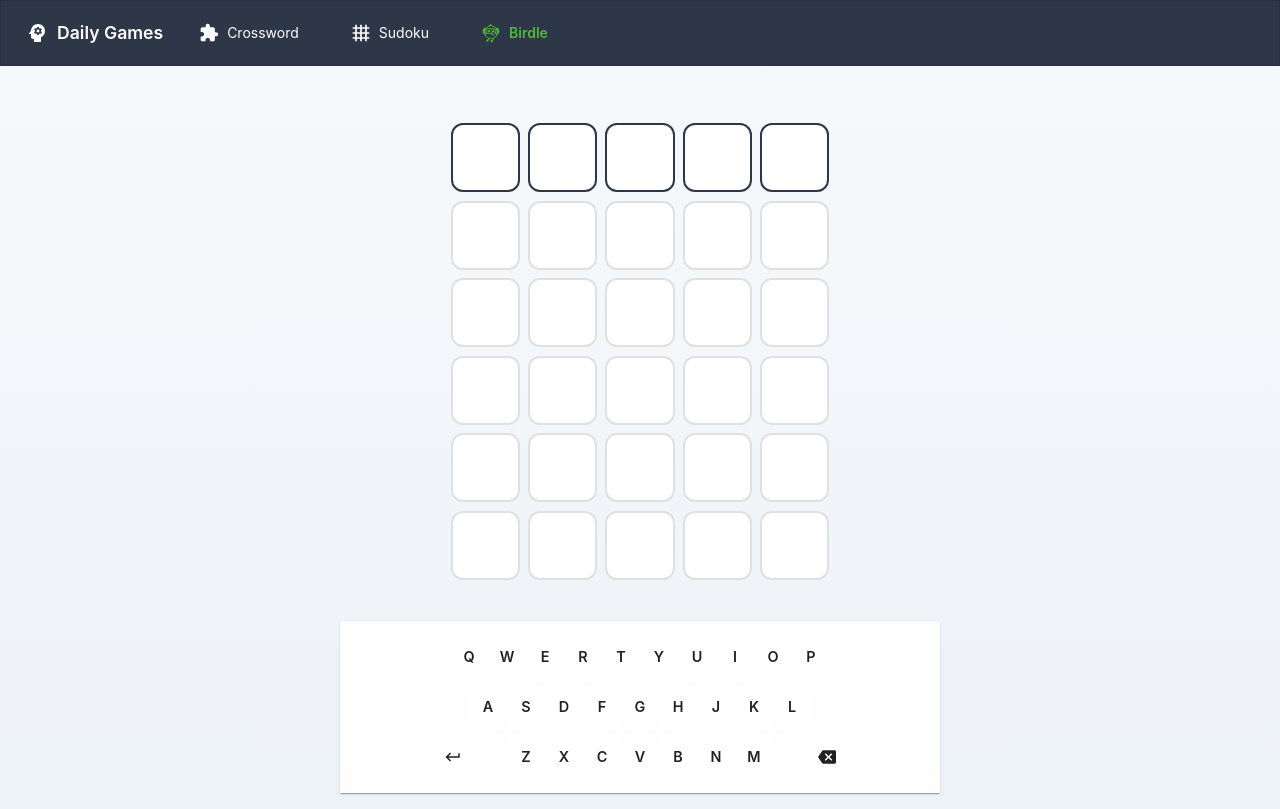
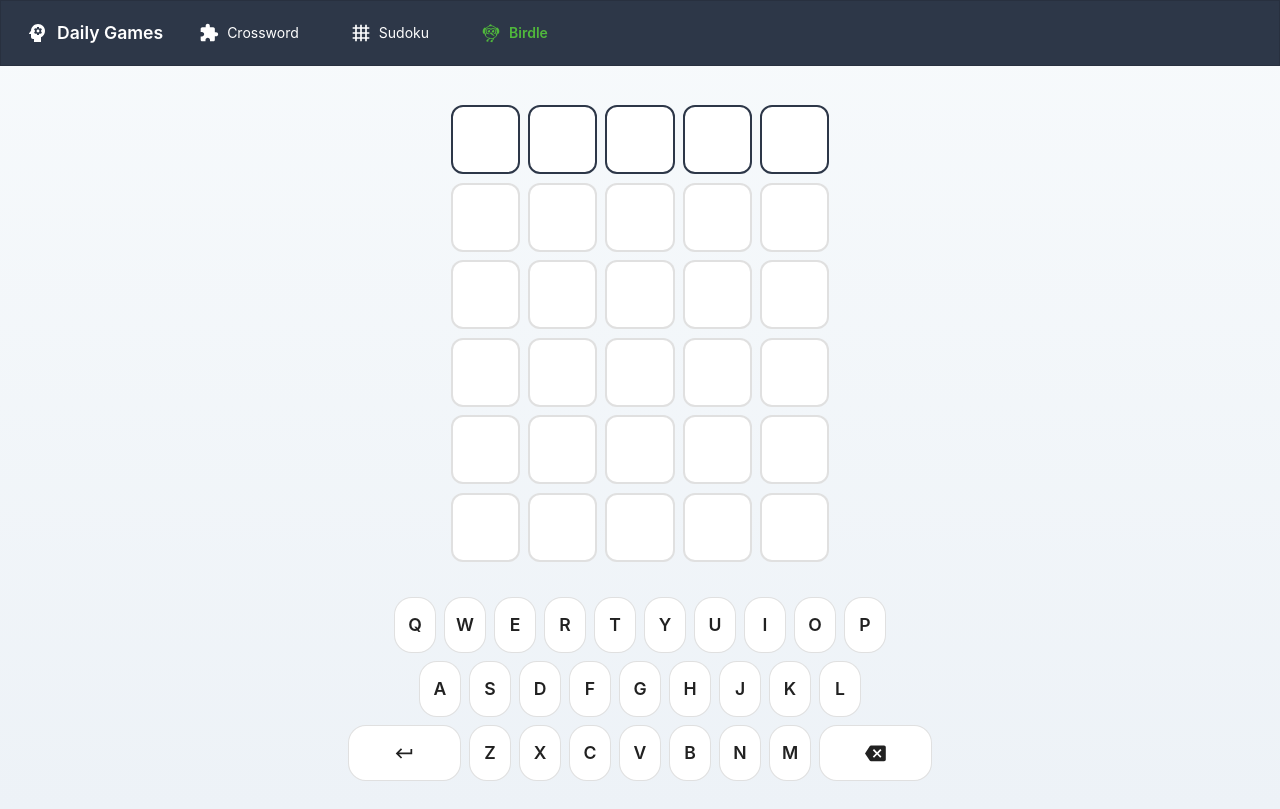
Before and after one commit to MChartier/daily-games, a React (Create React App) app: page /games/birdle in a window 1280 px wide. Both pictures are taken after a click on the button "Play Now". Built offline with nearby package versions, Linux system fonts and the light colour scheme.

Commit message:
Control style improvements across games

```diff
--- a/src/games/sudoku/Sudoku.tsx
+++ b/src/games/sudoku/Sudoku.tsx
@@ -198,19 +198,19 @@ export const Sudoku: React.FC = () => {
             }}>
                 {/* Board Section */}
                 <Box sx={{
-                    flex: 1,
+                    flex: '1 1 auto',
+                    minHeight: 0,
                     width: '100%',
                     display: 'flex',
                     flexDirection: 'column',
                     alignItems: 'center',
                     justifyContent: 'center',
-                    overflow: 'auto',
                 }}>
                     <Box sx={{
                         position: 'relative',
                         width: {
-                            xs: 'min(100%, calc(100vh - 56px - 30vh - 16px))',
-                            sm: 'min(100%, calc(100vh - 64px - 30vh - 32px))',
+                            xs: 'min(100%, calc(100vh - 56px - 250px))',
+                            sm: 'min(100%, calc(100vh - 64px - 280px))',
                         },
                         aspectRatio: '1/1',
                     }}>
@@ -225,16 +225,11 @@ export const Sudoku: React.FC = () => {
                 {/* Controls Section */}
                 <Box sx={{
                     width: '100%',
+                    flex: '0 0 auto',
                     display: 'flex',
                     flexDirection: 'column',
                     alignItems: 'center',
-                    bgcolor: (theme) => theme.palette.mode === 'light'
-                        ? 'rgba(255, 255, 255, 0.9)'
-                        : 'rgba(18, 18, 18, 0.9)',
-                    backdropFilter: 'blur(8px)',
-                    borderTopLeftRadius: 2,
-                    borderTopRightRadius: 2,
-                    boxShadow: 1,
+                    mt: 'auto',
                     px: { xs: 1, sm: 2 },
                     py: { xs: 1, sm: 1.5 },
                 }}>
--- a/src/games/sudoku/components/NumberPad.tsx
+++ b/src/games/sudoku/components/NumberPad.tsx
@@ -31,31 +31,31 @@ export const NumberPad: React.FC<NumberPadProps> = ({
     const buttonStyle = {
         width: '100%',
         height: '100%',
-        bgcolor: 'action.hover',
         borderRadius: 1,
+        bgcolor: 'background.paper',
+        border: 1,
+        borderColor: 'divider',
         '&:hover': {
-            bgcolor: 'action.selected',
+            bgcolor: 'action.hover',
         },
     };
 
     return (
         <Grid
             container
-            rowSpacing={1.5}
-            columnSpacing={1.5}
+            rowSpacing={1}
+            columnSpacing={1}
             sx={{
                 width: '100%',
-                height: '100%',
-                maxWidth: '320px',
-                maxHeight: '240px',
+                maxWidth: { xs: '100%', sm: '800px' },
                 mx: 'auto',
                 '& .MuiGrid-item': {
-                    height: 'calc((100% - 32px) / 4)', // (container height - total gap) / number of rows
                     display: 'flex',
                 },
                 '& .MuiIconButton-root': {
                     flex: 1,
                     fontSize: { xs: '1.25rem', sm: '1.5rem' },
+                    height: { xs: '40px', sm: '48px' },
                 },
                 '& .MuiSvgIcon-root': {
                     fontSize: { xs: '1.25rem', sm: '1.5rem' },
--- a/src/games/wordle/Birdle.tsx
+++ b/src/games/wordle/Birdle.tsx
@@ -286,20 +286,17 @@ export const Birdle: React.FC = () => {
                     display: 'flex',
                     flexDirection: 'column',
                     alignItems: 'center',
-                    bgcolor: (theme) => theme.palette.mode === 'light'
-                        ? 'rgba(255, 255, 255, 0.9)'
-                        : 'rgba(18, 18, 18, 0.9)',
-                    backdropFilter: 'blur(8px)',
-                    borderTopLeftRadius: 2,
-                    borderTopRightRadius: 2,
-                    boxShadow: 1,
                     px: { xs: 0.5, sm: 1 },
                     py: { xs: 1, sm: 1.5 },
                 }}>
-                    <Box sx={{ width: '100%', maxWidth: '500px' }}>
+                    <Box sx={{
+                        width: '100%',
+                        maxWidth: { xs: '100%', sm: '800px' }
+                    }}>
                         <Keyboard
                             onKeyPress={handleKeyPress}
                             letterStates={letterStates}
+                            variant="wordle"
                         />
                     </Box>
                 </Box>
--- a/src/games/wordle/components/Keyboard.tsx
+++ b/src/games/wordle/components/Keyboard.tsx
@@ -6,6 +6,7 @@ import { LetterState } from '../types';
 interface KeyboardProps {
     onKeyPress: (key: string) => void;
     letterStates: Record<string, LetterState>;
+    variant?: 'crossword' | 'wordle';
 }
 
 const KEYBOARD_LAYOUT = [
@@ -29,17 +30,21 @@ const getKeyColor = (state: LetterState | undefined) => {
     }
 };
 
-export const Keyboard: React.FC<KeyboardProps> = ({ onKeyPress, letterStates }) => {
+export const Keyboard: React.FC<KeyboardProps> = ({ onKeyPress, letterStates, variant = 'wordle' }) => {
+    const isWordle = variant === 'wordle';
+
     return (
         <Box sx={{
             display: 'flex',
             flexDirection: 'column',
-            gap: 0.25,
+            gap: {
+                xs: 0.5,
+                sm: 1
+            },
             width: '100%',
             maxWidth: {
-                xs: '320px',
-                sm: '440px',
-                md: '480px',
+                xs: '100%',
+                sm: '800px',  // Match Crossword's wider layout
             },
             mx: 'auto',
         }}>
@@ -47,12 +52,15 @@ export const Keyboard: React.FC<KeyboardProps> = ({ onKeyPress, letterStates })
                 <Grid
                     container
                     key={rowIndex}
-                    spacing={0.25}
+                    spacing={1}
                     justifyContent="center"
                     wrap="nowrap"
                 >
                     {row.map((key, keyIndex) => {
                         const isSpecialKey = key === 'ENTER' || key === 'BACKSPACE';
+                        const keyColor = isWordle ? getKeyColor(letterStates[key]) : 'background.paper';
+                        const isColored = isWordle && letterStates[key];
+
                         return (
                             <Grid
                                 item
@@ -60,59 +68,65 @@ export const Keyboard: React.FC<KeyboardProps> = ({ onKeyPress, letterStates })
                                 xs="auto"
                                 sx={{
                                     flexGrow: isSpecialKey ? {
-                                        xs: 1.1,
+                                        xs: 1.25,
                                         sm: 1.5,
                                     } : 1,
                                     minWidth: 0,
+                                    flex: 1,  // Add flex: 1 to make keys grow evenly
                                 }}
                             >
                                 <Button
-                                    variant="contained"
+                                    variant="outlined"
                                     onClick={() => onKeyPress(key)}
                                     fullWidth
                                     sx={{
                                         height: {
-                                            xs: '32px',
-                                            sm: '48px',
+                                            xs: '36px',
+                                            sm: '56px',
                                         },
                                         minWidth: {
-                                            xs: '24px', // Ensure very narrow width is possible
-                                            sm: '36px',
+                                            xs: '24px',
+                                            sm: '42px',
                                         },
                                         maxWidth: '100%',
-                                        backgroundColor: getKeyColor(letterStates[key]),
-                                        color: letterStates[key] ? 'white' : 'text.primary',
+                                        backgroundColor: keyColor,
+                                        color: isColored ? 'white' : 'text.primary',
                                         '&:hover': {
-                                            backgroundColor: getKeyColor(letterStates[key]),
+                                            backgroundColor: isColored
+                                                ? keyColor
+                                                : 'action.hover',
+                                            // For wordle variant, maintain color but adjust opacity
+                                            opacity: isColored ? 0.9 : 1,
                                         },
                                         fontSize: {
-                                            xs: '0.7rem',
-                                            sm: '0.9rem',
+                                            xs: '0.9rem',
+                                            sm: '1.1rem',
                                         },
                                         padding: {
-                                            xs: '0 1px', // Minimal horizontal padding on mobile
-                                            sm: '0 6px', // Normal padding on desktop
+                                            xs: '0 1px',
+                                            sm: '0 8px',
                                         },
-                                        borderRadius: {
-                                            xs: 0.25,
-                                            sm: 1,
-                                        },
+                                        borderRadius: 1.5,
                                         fontWeight: 600,
                                         lineHeight: 1,
+                                        border: 1,
+                                        borderColor: isColored ? keyColor : 'divider',
+                                        textTransform: 'none',
+                                        transition: 'all 0.2s ease',
                                     }}
                                 >
                                     {key === 'BACKSPACE' ? (
                                         <BackspaceIcon sx={{
                                             fontSize: {
-                                                xs: '0.85em',
-                                                sm: '1.25em',
+                                                xs: '1.1rem',
+                                                sm: '1.3rem',
                                             }
                                         }} />
                                     ) : key === 'ENTER' ? (
                                         <EnterIcon sx={{
                                             fontSize: {
-                                                xs: '0.85em',
-                                                sm: '1.25em',
+                                                xs: '1.1rem',
+                                                sm: '1.3rem',
                                             }
                                         }} />
                                     ) : key}
```
Also changed, not shown: src/games/crossword/Crossword.tsx (+23 -19 lines).
